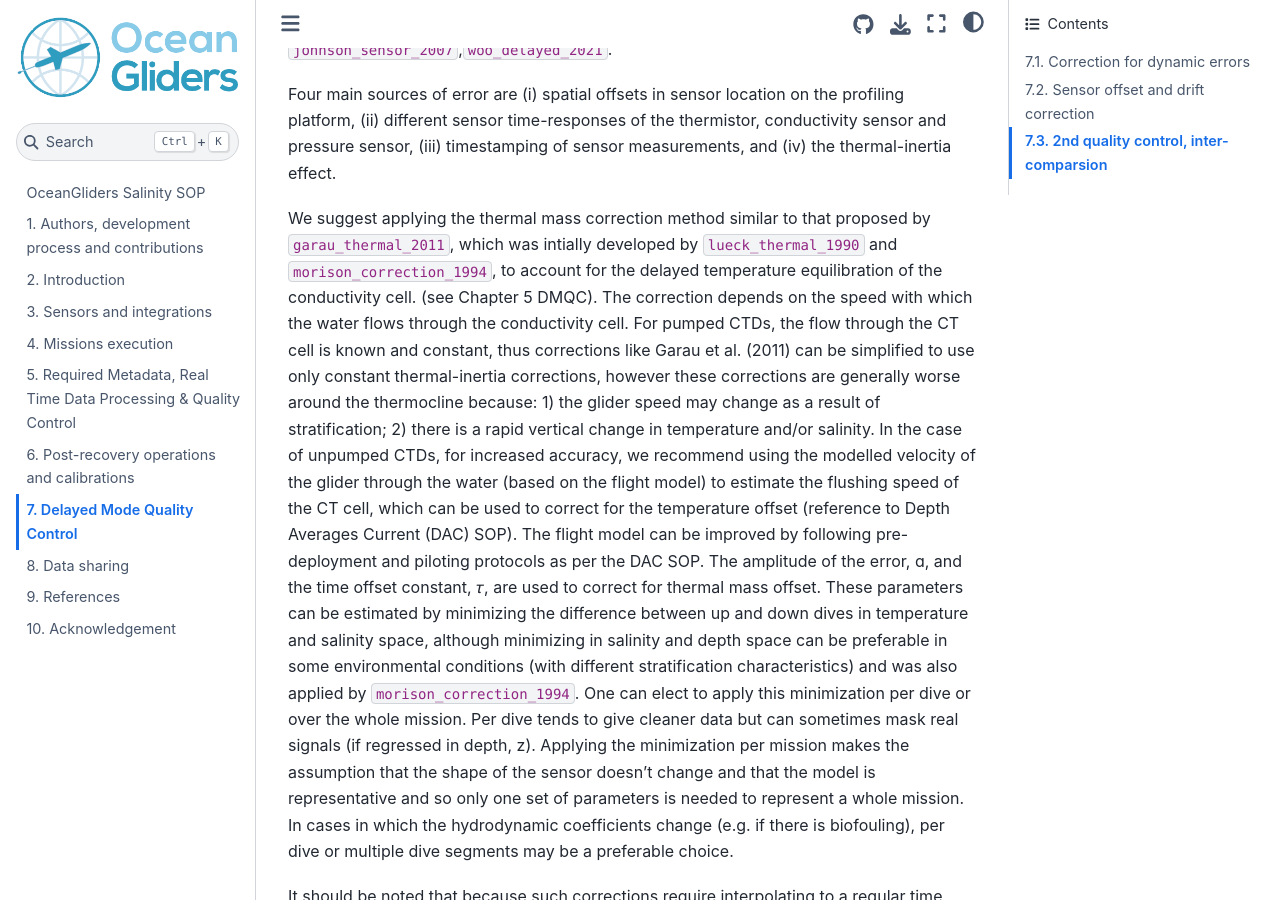
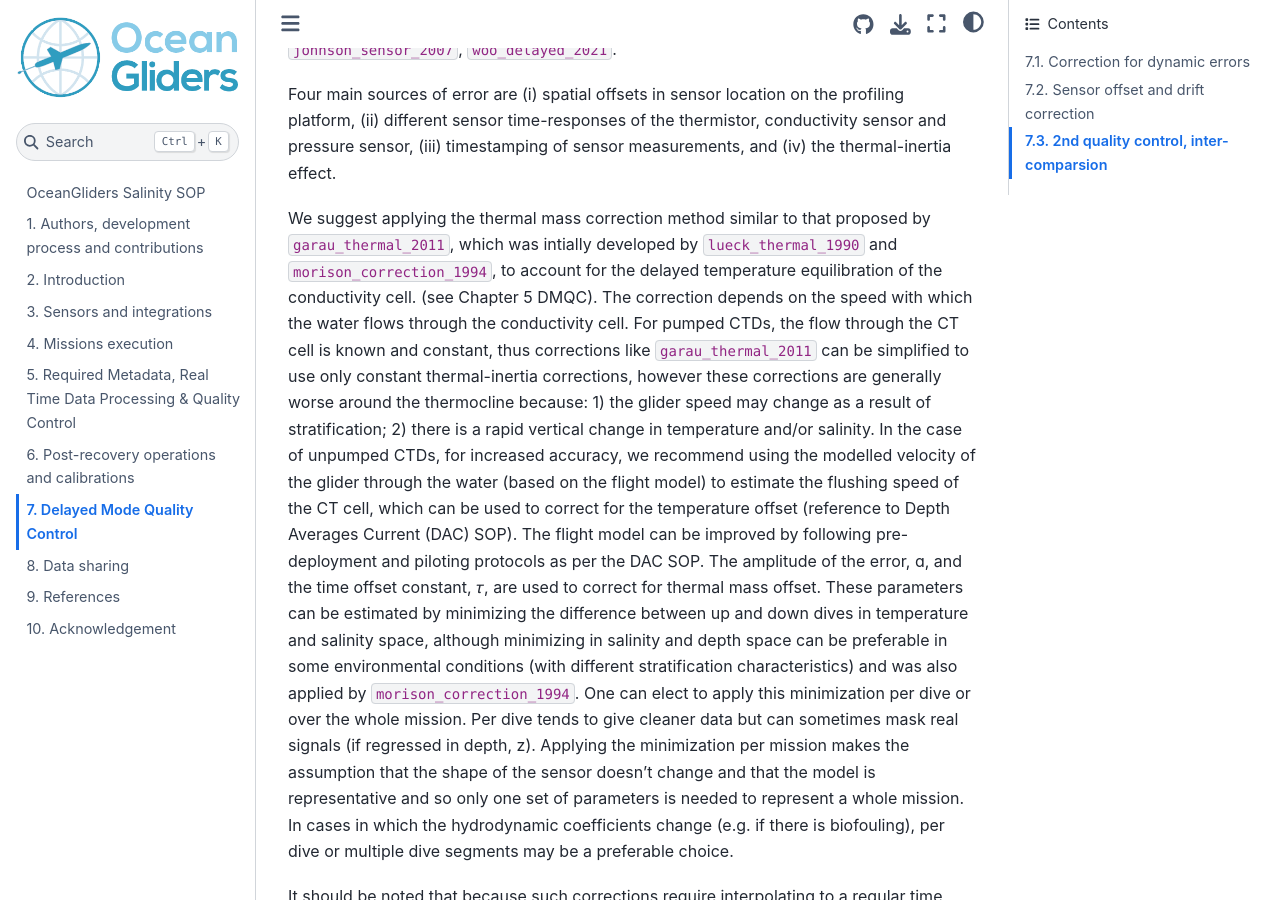
Before and after one commit to OceanGlidersCommunity/Salinity_SOP, a Jupyter Book: the page built from sections/salinity_dmqc.md, in a window 1280 px wide and 900 px high, scrolled down 470 px. Built offline with Jupyter Book 1.0.4 settings and Sphinx 7.4.7 and the Sphinx Book theme 1.1.4, drawn with Linux system fonts in a browser that asks for light colours; pages that are not in the unit, such as notebooks, are missing from menus; cross-references to code outside the pages are shown as plain code; part of the change alters nothing that is shown.

Commit message:
fix refs

```diff
--- a/salinity.bib
+++ b/salinity.bib
@@ -63,14 +63,13 @@
 	pages = {1--7},
 }
 
-@article{woo_delayed_2021,
-	title = {Delayed {Mode} {QA}/{QC} {Best} {Practice} {Manual} {Version} 3.0  {I}},
+@inproceedings{woo_delayed_2021,
+	title = {Delayed {Mode} {QA}/{QC} {Best} {Practice} {Manual} {Version} 3.0  {Integrated} {Marine} {Observing} {System}.},
 	url = {https://catalogue-imos.aodn.org.au:443/geonetwork/srv/api/records/b82ec5c4-3b6a-4a39-a4e7-f1adba2d5372},
 	doi = {10.26198/5C997B5FDC9BD},
-	journal = {Integrated Marine Observing System.},
 	author = {Woo, L. Mun and Gourcuff, Claire},
 	year = {2021},
-	note = {Publisher: Australian Ocean Data Network},
+	publisher = {Australian Ocean Data Network},
 }
 
 @article{morison_correction_1994,
--- a/sections/salinity_dmqc.md
+++ b/sections/salinity_dmqc.md
@@ -6,13 +6,13 @@ While dynamic errors in conductivity and temperature are usually small relative
 This is because, in many regions of the ocean salinity does not vary as much as conductivity and temperature.
 Dynamic errors can, for example, create false density instability in profiles and false variation in mixed layer depths.
 This is particularly important in beta oceans, where density is set by salinity variations (e.g. in polar regions; Gulf of Oman).
-Both pumped, unpumped, electrode-based and inductive CTDs that measure conductivity and temperature (see section 2), are prone to dynamic errors that can be greater than the instrument calibration accuracy and therefore need to be corrected for {cite}`johnson_sensor_2007`,{cite}`woo_delayed_2021`.
+Both pumped, unpumped, electrode-based and inductive CTDs that measure conductivity and temperature (see section 2), are prone to dynamic errors that can be greater than the instrument calibration accuracy and therefore need to be corrected for {cite}`johnson_sensor_2007`, {cite}`woo_delayed_2021`.
 
 Four main sources of error are (i) spatial offsets in sensor location on the profiling platform, (ii) different sensor time-responses of the thermistor, conductivity sensor and pressure sensor, (iii) timestamping of sensor measurements, and (iv) the thermal-inertia effect.
 
 We suggest applying the thermal mass correction method similar to that proposed by {cite}`garau_thermal_2011`, which was  intially developed by {cite}`lueck_thermal_1990` and {cite}`morison_correction_1994`, to account for the delayed temperature equilibration of the conductivity cell. (see Chapter 5 DMQC).
 The correction depends on the speed with which the water flows through the conductivity cell.
-For pumped CTDs, the flow through the CT cell is known and constant, thus corrections like Garau et al. (2011) can be simplified to use only constant thermal-inertia corrections, however these corrections are generally worse around the thermocline because: 1) the glider speed may change as a result of stratification; 2) there is a rapid vertical change in temperature and/or salinity.
+For pumped CTDs, the flow through the CT cell is known and constant, thus corrections like {cite}`garau_thermal_2011` can be simplified to use only constant thermal-inertia corrections, however these corrections are generally worse around the thermocline because: 1) the glider speed may change as a result of stratification; 2) there is a rapid vertical change in temperature and/or salinity.
 In the case of unpumped CTDs, for increased accuracy, we recommend using the modelled velocity of the glider through the water (based on the flight model) to estimate the flushing speed of the CT cell, which can be used to correct for the temperature offset (reference to Depth Averages Current (DAC) SOP).
 The flight model can be improved by following pre-deployment and piloting protocols as per the DAC SOP.
 The amplitude of the error, ɑ, and the time offset constant, 𝜏, are used to correct for thermal mass offset.
```
